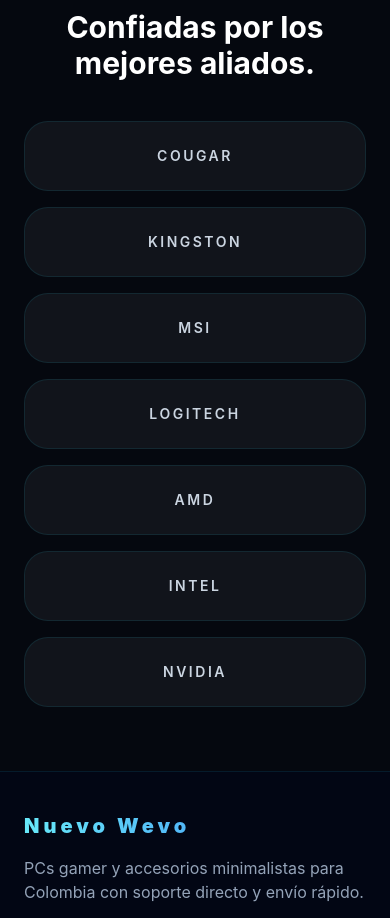
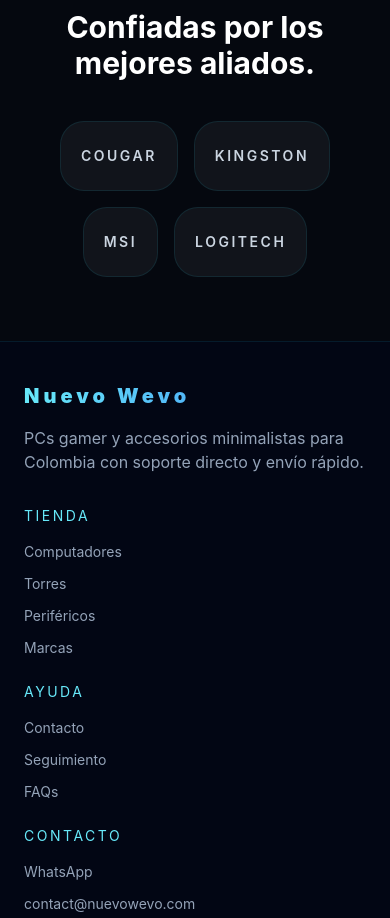
Before and after one commit to Jelp13/Pagina-Web-Nuevo-Wevo, a Next.js app: page / in a window 390 px wide. Shown: the part 8080-8998 px from the top of the page. Built offline with nearby package versions, Linux system fonts and the light colour scheme; no server answers.

Commit message:
Arreglo marcas

```diff
--- a/app/page.tsx
+++ b/app/page.tsx
@@ -180,7 +180,7 @@
           <p className="text-sm uppercase tracking-[0.24em] text-cyan-300">Marcas</p>
           <h2 className="mt-4 text-3xl font-bold text-white sm:text-4xl">Confiadas por los mejores aliados.</h2>
         </div>
-        <div className="grid gap-4 sm:grid-cols-2 md:grid-cols-3 xl:grid-cols-7">
+        <div className="flex flex-wrap justify-center gap-4">
           {brands.map((brand) => (
             <div key={brand} className="rounded-3xl border border-cyan-400/10 bg-white/5 px-5 py-6 text-center text-sm font-semibold uppercase tracking-[0.18em] text-slate-300 transition duration-300 hover:border-cyan-300/20 hover:text-white">
               {brand}
--- a/components/Navbar.tsx
+++ b/components/Navbar.tsx
@@ -11,7 +11,7 @@
   { label: 'Torres', href: ROUTES.torres },
   { label: 'Tu Pc', href: ROUTES.quiz },
   { label: 'Periféricos', href: ROUTES.peripherals },
-  { label: 'Marcas', href: ROUTES.brands },
+
 ];
 
 function CartButton() {
--- a/lib/constants.ts
+++ b/lib/constants.ts
@@ -279,7 +279,7 @@
 ];
 
 // Marcas aliadas
-export const BRANDS = ['COUGAR', 'KINGSTON', 'MSI', 'LOGITECH', 'AMD', 'INTEL', 'NVIDIA'];
+export const BRANDS = ['COUGAR', 'KINGSTON', 'MSI', 'LOGITECH'];
 
 // Preguntas del quiz (Encuentre tu PC)
 export interface QuizQuestion {
```
